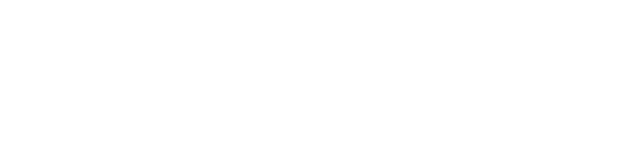
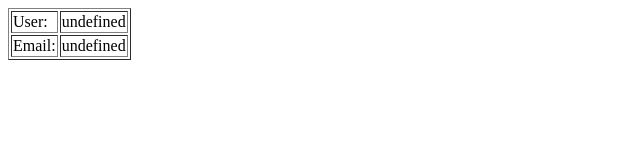
Before and after one commit to pntramy/web1, a plain HTML site: page ServerGet.html in a window 1280 px wide. Shown: the whole page, without its empty margins (0-640 px from the left). Drawn offline with Linux system fonts and the light colour scheme.

Commit message:
Update ServerGet.html

```diff
--- a/ServerGet.html
+++ b/ServerGet.html
@@ -14,3 +14,22 @@
         var email = unescape(getUrlVars()["txtemail"]);
     </script>
 </head>
+<body>
+    <form>
+        <table border="1">
+            <tr>
+                <td>User:</td>
+                <td id="iduser"></td>
+            </tr>
+            <tr>
+                <td>Email:</td>
+                <td id="idemail"></td>
+            </tr>
+        </table>
+    </form>
+
+    <script>
+        document.getElementById("iduser").innerHTML = ten;
+        document.getElementById("idemail").innerHTML = email;
+    </script>
+</body>
```
